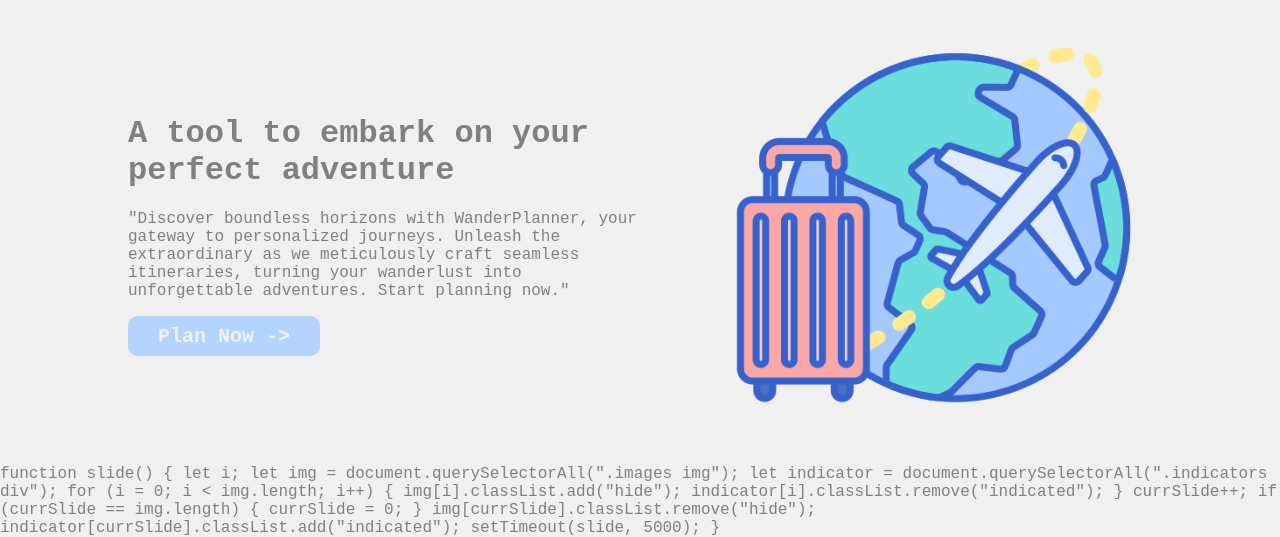
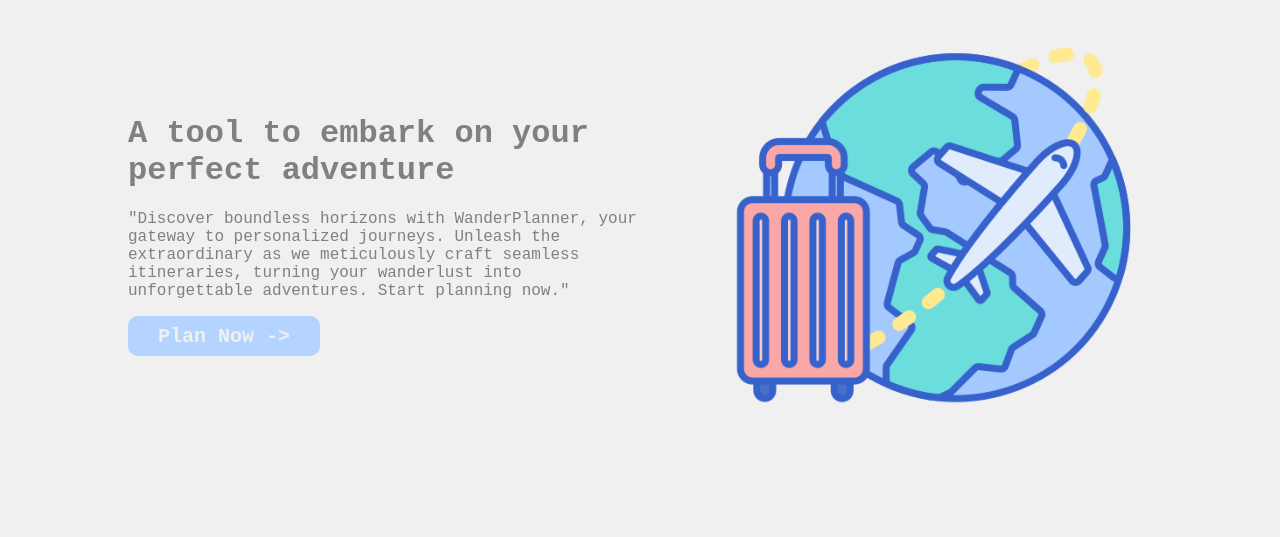
Before and after one commit to rubberart7/WanderPlanner, a Flask app: page / in a window 1280 px wide. Shown: the part 880-1417 px from the top of the page. After the commit the page ends 1283 px from the top, so only its background shows below. Run offline with Flask 3, Linux system fonts and the light colour scheme.

Commit message:
Fixed small bugs

```diff
--- a/templates/index.html
+++ b/templates/index.html
@@ -77,24 +77,5 @@
     }
 </script>
 
-    function slide() {
-        let i;
-        let img = document.querySelectorAll(".images img");
-        let indicator = document.querySelectorAll(".indicators div");
-
-        for (i = 0; i < img.length; i++) {
-            img[i].classList.add("hide");
-            indicator[i].classList.remove("indicated");
-        }
-        currSlide++;
-        if (currSlide == img.length) {
-            currSlide = 0;
-
-        }
-        img[currSlide].classList.remove("hide");
-        indicator[currSlide].classList.add("indicated");
-        setTimeout(slide, 5000);
-    }
-</script>
 
 {% endblock %}
--- a/templates/planner.html
+++ b/templates/planner.html
@@ -30,7 +30,7 @@
   <div class="link-container">
   <a href='/recommendations'>Don't know where to go?</a>
   </div>
-=
+
   <button type="submit" class="formSubmit">Submit</button>
 </form>
 </nav>
@@ -72,7 +72,6 @@
 <!--  </main>-->
 
   <!--  <h1>Day1:</h1>-->
->>>>>>> c2529ae4288478d707c101c846155a784226afcb
 
   <!--  <h1>Breakfast: </h1>-->
   <!--  <p>{{breakfastList}}</p>-->
```
